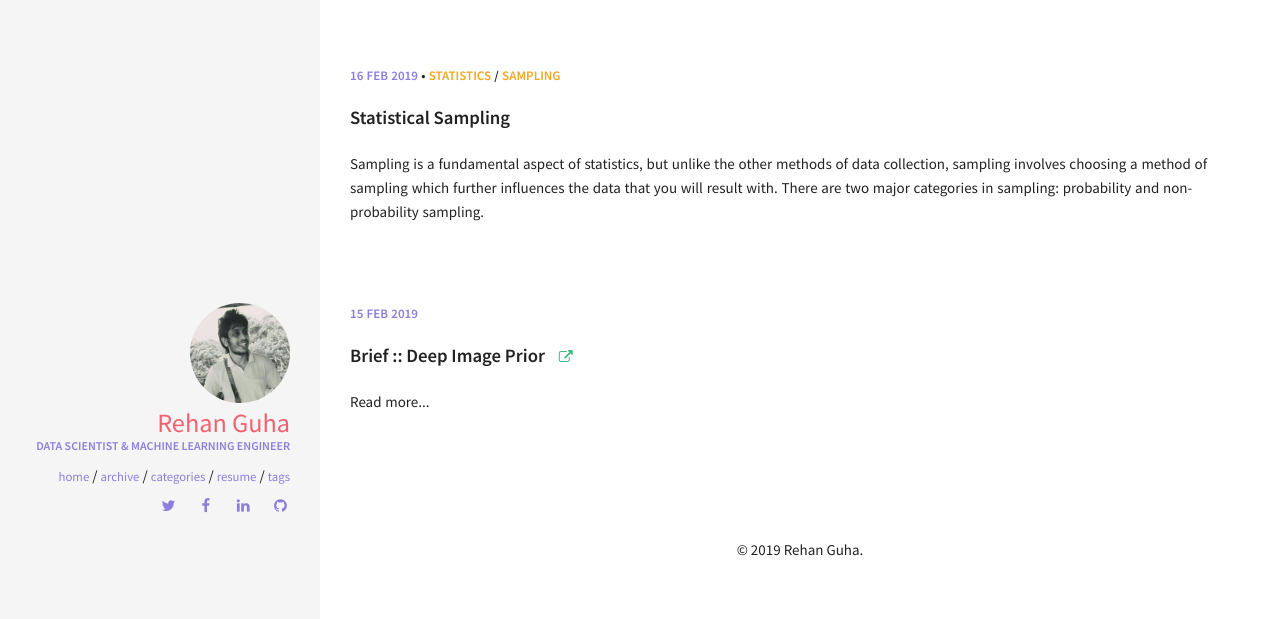
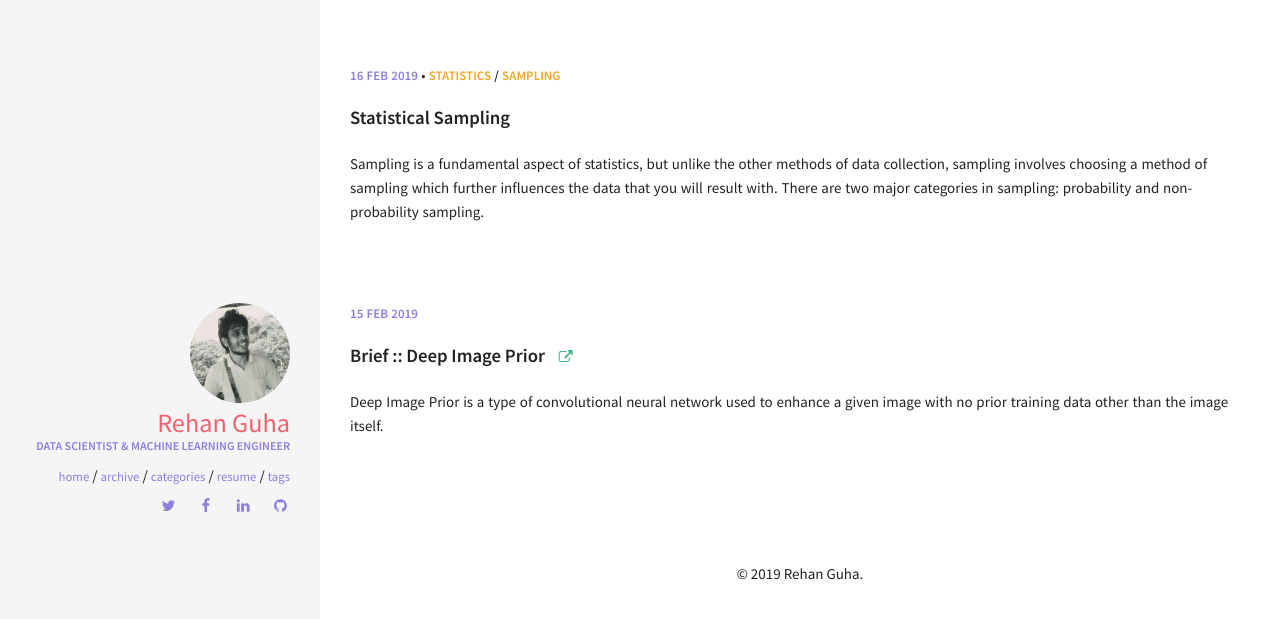
Before and after one commit to rehanguha/rehanguha.github.io, a Jekyll site: the page built from index.html, in a window 1280 px wide. Shown: the top 619 px of the page. Built offline with Jekyll 4.4.1, drawn with Linux system fonts in a browser that asks for light colours.

Commit message:
Update 2019-02-15-deep-image-prior.md

```diff
--- a/_posts/2019-02-15-deep-image-prior.md
+++ b/_posts/2019-02-15-deep-image-prior.md
@@ -1,7 +1,7 @@
 ---
 layout: post
 title: "Brief :: Deep Image Prior"
-excerpt: "Read more..."
+excerpt: "Deep Image Prior is a type of convolutional neural network used to enhance a given image with no prior training data other than the image itself."
 tags: [CNN, Deep Learning]
 link: https://labs.imaginea.com/post/deep-image-prior/
 share: true
```
